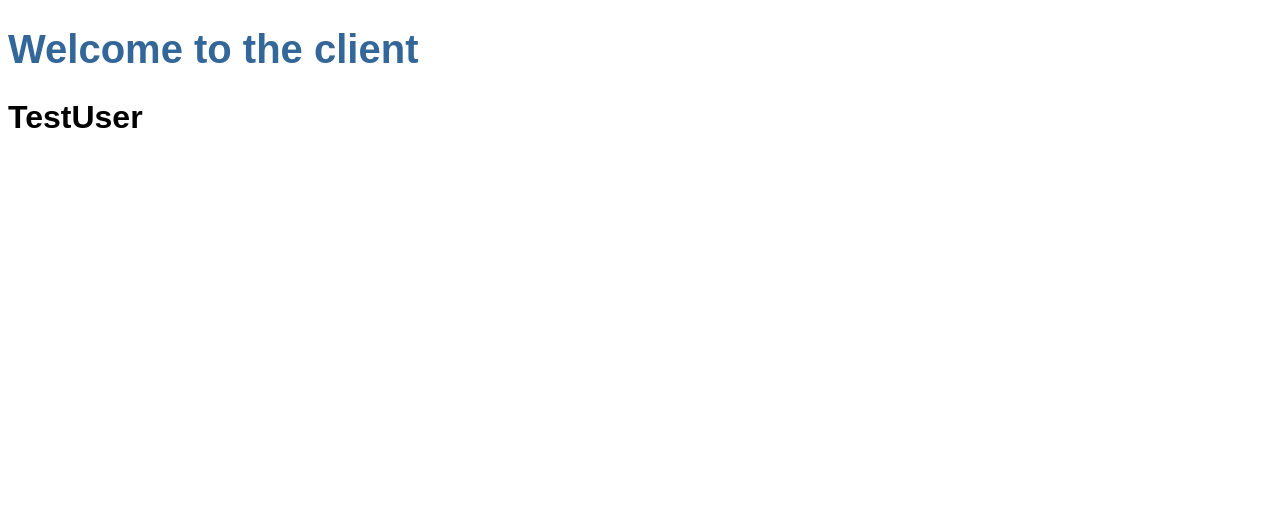
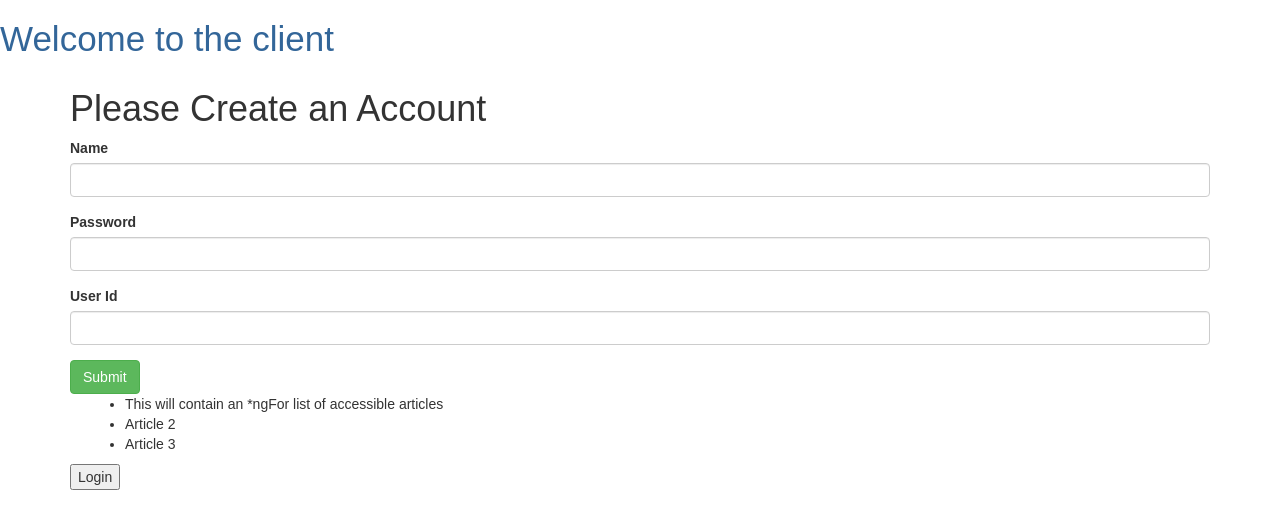
Before and after one commit to waterseeker/js-rest-api, an Angular app in the folder client/: page / in a window 1280 px wide. Shown: the top 528 px of the page. Built offline with nearby package versions, Linux system fonts and the light colour scheme.

Commit message:
added basic html for users component

```diff
--- a/client/src/app/app.module.ts
+++ b/client/src/app/app.module.ts
@@ -1,5 +1,6 @@
 import { BrowserModule } from '@angular/platform-browser';
 import { NgModule } from '@angular/core';
+import { FormsModule } from '@angular/forms';
 
 import { AppRoutingModule } from './app-routing.module';
 import { AppComponent } from './app.component';
@@ -14,7 +15,8 @@ import { ArticlesComponent } from './articles/articles.component';
   ],
   imports: [
     BrowserModule,
-    AppRoutingModule
+    AppRoutingModule,
+    FormsModule,
   ],
   providers: [],
   bootstrap: [AppComponent]
--- a/client/src/app/user.ts
+++ b/client/src/app/interfaces/user.ts
@@ -2,4 +2,5 @@ export interface User {
     userId: string;
     login: string;
     password: string;
+    isAuthenticated: boolean;
   }
--- /dev/null
+++ b/client/src/app/users/users.component.css
@@ -0,0 +1 @@
+@import url("https://unpkg.com/bootstrap@3.3.7/dist/css/bootstrap.min.css");
--- a/client/src/app/users/users.component.html
+++ b/client/src/app/users/users.component.html
@@ -1,5 +1,42 @@
+<!-- This component could be re-factored so it is a parent container for user-realated views and make the pieces their own components -->
 <!-- view while not-logged in -->
-<div *ngIf="!user.authenticated"></div>
-<h1>{{user}}</h1>
+<div *ngIf="!user.isAuthenticated" class="container">
+    <!-- create account form -->
+    <h1>Please Create an Account</h1>
+    <form>
+      <div class="form-group">
+        <label for="login">Name</label>
+        <input type="text" class="form-control" id="login" required>
+      </div>
+
+      <div class="form-group">
+        <label for="password">Password</label>
+        <input type="text" class="form-control" id="password">
+      </div>
+
+      <div class="form-group">
+        <label for="userId">User Id</label>
+        <input type="text" class="form-control" id="userId">
+      </div>
+
+      <button type="submit" class="btn btn-success">Submit</button>
+
+    </form>
+    <!-- article list -->
+    <div class="container">
+        <ul>
+            <li>This will contain an *ngFor list of accessible articles</li>
+            <li>Article 2</li>
+            <li>Article 3</li>
+        </ul>
+    </div>
+    <!-- login button -->
+    <div>
+        <button>Login</button>
+    </div>
+</div>
 <!-- view while logged in -->
-<div *ngIf="user.authenticated"></div>
+<div *ngIf="user.isAuthenticated">
+    <h1>Welcome back {{user.login}}!</h1>
+</div>
+<!-- for all users -->
--- a/client/src/app/users/users.component.scss
+++ b/client/src/app/users/users.component.scss
@@ -0,0 +1 @@
+@import url('https://unpkg.com/bootstrap@3.3.7/dist/css/bootstrap.min.css');
--- a/client/src/app/users/users.component.ts
+++ b/client/src/app/users/users.component.ts
@@ -1,4 +1,5 @@
 import { Component, OnInit } from '@angular/core';
+import { User } from '../interfaces/user';
 
 @Component({
   selector: 'app-users',
@@ -6,7 +7,13 @@ import { Component, OnInit } from '@angular/core';
   styleUrls: ['./users.component.scss']
 })
 export class UsersComponent implements OnInit {
-  user = 'TestUser';
+  user: User = {
+    userId: 'testUser',
+    login: 'testUserLogin',
+    password: 'testUserPassword',
+    isAuthenticated: false,
+  };
+
   constructor() { }
 
   ngOnInit(): void {
```
